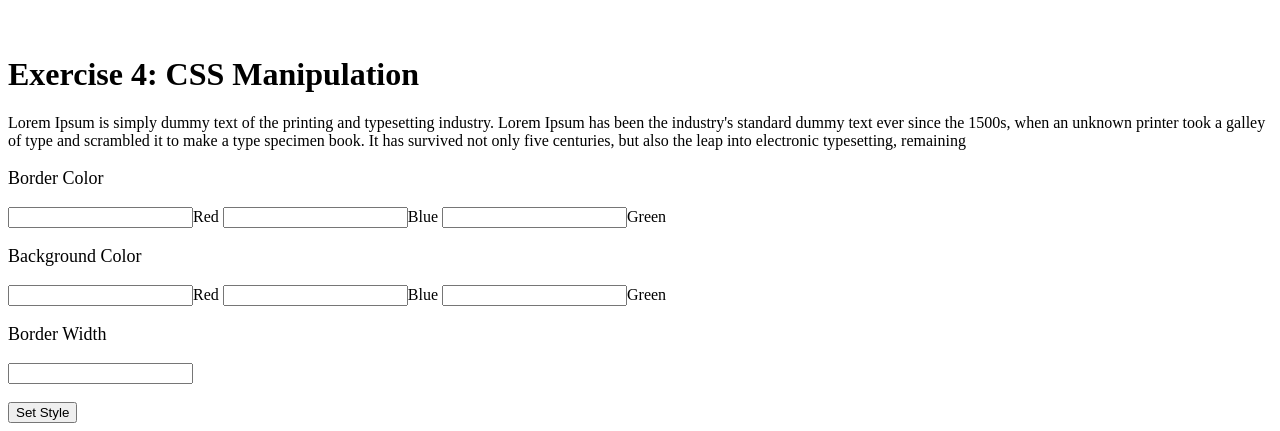
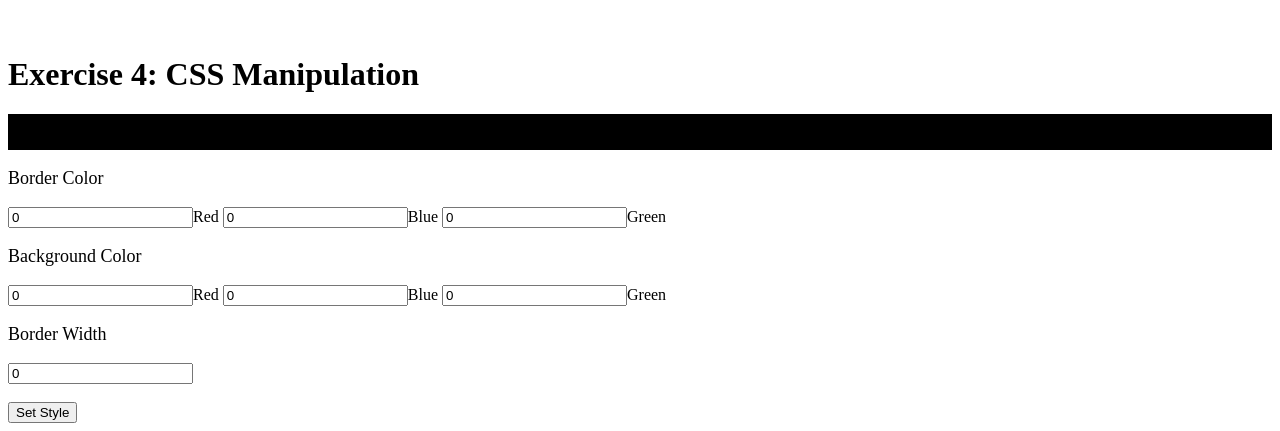
Before and after one commit to kambielawski/EECS448_Lab03, a plain HTML site: page index.html in a window 1280 px wide. Shown: the part 2020-2451 px from the top of the page. Drawn offline with Linux system fonts and the light colour scheme.

Commit message:
border / bg color input ids

```diff
--- a/index.html
+++ b/index.html
@@ -1,8 +1,10 @@
 <html>
+
 <head>
   <script type="text/javascript" src="script.js"></script>
   <link href="styles.css" rel="stylesheet" type="text/css" />
 </head>
+
 <body>
   <h1>Exercise 1: Password Validator</h1>
   <p>Password</p>
@@ -16,14 +18,15 @@
 
   <h1>Exercise 2: Slide Show</h1>
   <button onclick="slideShowScroll(-1)">Previous</button>
-    <img id="currentSlideShowImage" style="object-fit:cover;" src="https://upload.wikimedia.org/wikipedia/commons/f/fb/Hotdog_-_Evan_Swigart.jpg" width="500" height="500" />
+  <img id="currentSlideShowImage" style="object-fit:cover;"
+    src="https://upload.wikimedia.org/wikipedia/commons/f/fb/Hotdog_-_Evan_Swigart.jpg" width="500" height="500" />
   <button onclick="slideShowScroll(1)">Next</button>
 
   <br /><br />
 
   <h1>Exercise 3: Personal Profile</h1>
   <div class="profileContainer">
-      <img class="profileImage" src="IMG_0402.jpg" width="90%" height="40%" style="object-fit:cover;"/>
+    <img class="profileImage" src="IMG_0402.jpg" width="90%" height="40%" style="object-fit:cover;" />
     <p class="profileText" style="font-size:32;">Kam Bielawski</p>
     <p class="profileText">Hey, I'm Kam! I like to program, listen to podcasts, and do jiu jitsu.</p>
     <p class="profileText" style="font-size:32;">Links</p>
@@ -37,27 +40,30 @@
   <br /><br />
 
   <h1>Exercise 4: CSS Manipulation</h1>
-    <p class="dummyText">
+  <div id="manipulateText" style="border: solid; background-color: rgb(0,0,0); border-width: 0; border-color: rgb(0,0,0);">
+    <p>
       Lorem Ipsum is simply dummy text of the printing and typesetting industry.
       Lorem Ipsum has been the industry's standard dummy text ever since the 1500s,
       when an unknown printer took a galley of type and scrambled it to make a type
       specimen book. It has survived not only five centuries, but also the leap into
       electronic typesetting, remaining
     </p>
+  </div>
   <p style="font-size: 18;">Border Color</p>
-    <input class="redInput">Red</input>
-    <input class="blueInput">Blue</input>
-    <input class="greenInput">Green</input>
+  <input id="redBorder" value="0">Red</input>
+  <input id="blueBorder" value="0">Blue</input>
+  <input id="greenBorder" value="0">Green</input>
   <br />
   <p style="font-size: 18;">Background Color</p>
-    <input class="redBackground">Red</input>
-    <input class="blueBackground">Blue</input>
-    <input class="greenBackground">Green</input>
+  <input id="redBackground" value="0">Red</input>
+  <input id="blueBackground" value="0">Blue</input>
+  <input id="greenBackground" value="0">Green</input>
   <p style="font-size: 18;">Border Width</p>
-    <input class="widthInput"></input>
+  <input id="widthInput" value="0"></input>
   <br /><br />
-    <button>Set Style</button>
+  <button onclick="onSetStyle()">Set Style</button>
 
 
 </body>
+
 </html>
```
Lines whose indentation alone changed are shown as unchanged.
